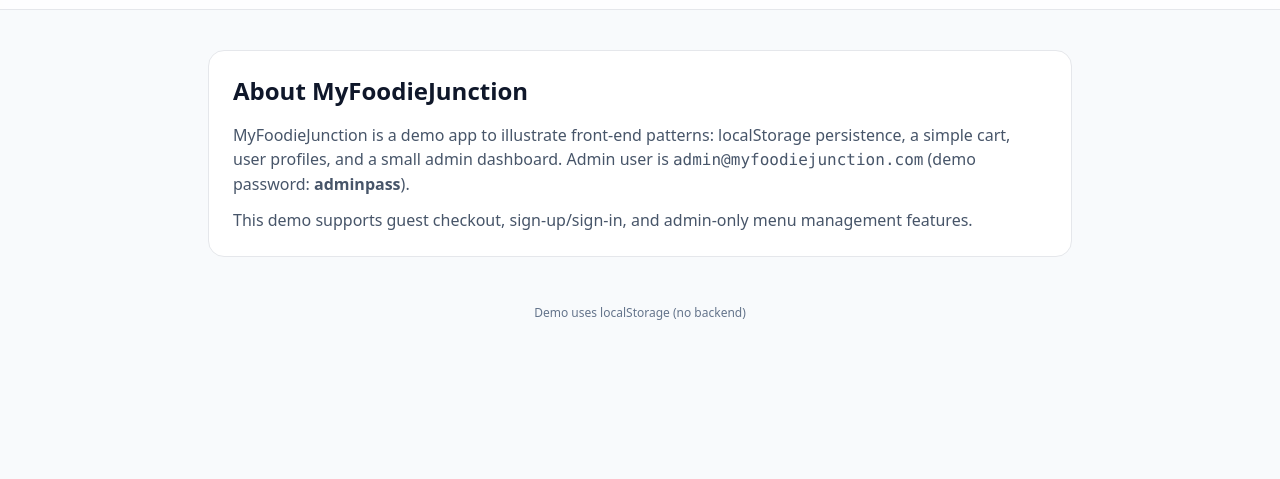
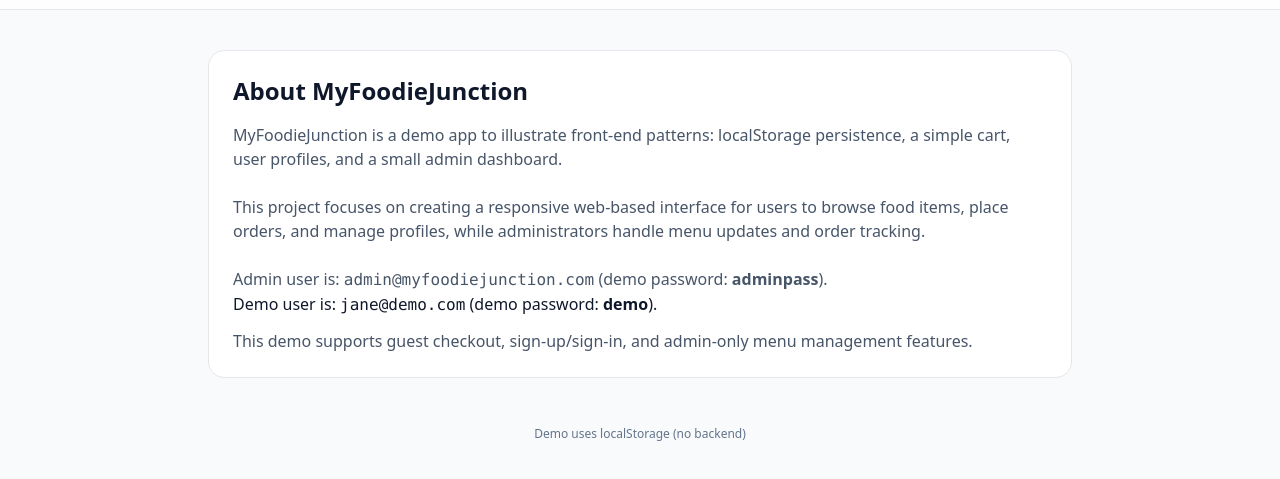
Before and after one commit to flyingfalcon99/simplilearn-fsd-online-food-ordering-app-project-1, a plain HTML site: page about.html in a window 1280 px wide. Shown: the part 55-534 px from the top of the page. Drawn offline with nearby package versions, Linux system fonts and the light colour scheme.

Commit message:
Changes to be committed: 	new file:   README.md 	modified:   about.html

```diff
--- a/about.html
+++ b/about.html
@@ -1,16 +1,19 @@
 <!DOCTYPE html>
 <html lang="en">
+
 <head>
     <meta charset="UTF-8" />
     <meta name="viewport" content="width=device-width, initial-scale=1.0" />
     <title>About - MyFoodieJunction</title>
     <script src="https://cdn.tailwindcss.com"></script>
 </head>
+
 <body class="bg-slate-50 text-slate-900">
     <header class="sticky top-0 z-20 border-b bg-white/80 backdrop-blur">
         <div class="mx-auto flex max-w-6xl items-center justify-between gap-3 px-4 py-3">
             <div class="flex items-center gap-3">
-          <a href="index.html" class="grid h-10 w-10 place-items-center rounded-2xl bg-slate-900 text-white font-bold">🍔</a>
+                <a href="index.html"
+                    class="grid h-10 w-10 place-items-center rounded-2xl bg-slate-900 text-white font-bold">🍔</a>
                 <div>
                     <h1 class="text-lg font-semibold leading-tight">MyFoodieJunction</h1>
                     <p class="text-xs text-slate-500 -mt-0.5">About us</p>
@@ -22,9 +25,11 @@
                     <a id="linkSignIn" href="signin.html" class="text-sm hover:underline">Sign In</a>
                 </div>
 
-          <div id="currentUserDisplay" class="hidden items-center gap-2 rounded-xl border px-3 py-2 text-sm font-medium">
+                <div id="currentUserDisplay"
+                    class="hidden items-center gap-2 rounded-xl border px-3 py-2 text-sm font-medium">
                     <span id="currentUserEmail" class="text-sm font-medium text-slate-700">Guest</span>
-            <button id="btnLogout" class="ml-2 rounded-xl border px-2 py-1 text-sm hover:bg-slate-50">Logout</button>
+                    <button id="btnLogout"
+                        class="ml-2 rounded-xl border px-2 py-1 text-sm hover:bg-slate-50">Logout</button>
                 </div>
             </div>
         </div>
@@ -33,8 +38,22 @@
     <main class="mx-auto max-w-4xl px-4 py-10">
         <div class="rounded-2xl border bg-white p-6">
             <h1 class="text-2xl font-semibold">About MyFoodieJunction</h1>
-        <p class="mt-4 text-slate-600">MyFoodieJunction is a demo app to illustrate front-end patterns: localStorage persistence, a simple cart, user profiles, and a small admin dashboard. Admin user is <code>admin@myfoodiejunction.com</code> (demo password: <strong>adminpass</strong>).</p>
-        <p class="mt-3 text-slate-600">This demo supports guest checkout, sign-up/sign-in, and admin-only menu management features.</p>
+            <p class="mt-4 text-slate-600">MyFoodieJunction is a demo app to illustrate front-end patterns: localStorage
+                persistence, a simple cart, user profiles, and a small admin dashboard.
+
+                <br /><br />
+                This project focuses on creating a responsive web-based interface for users to browse food items, place
+                orders, and manage profiles, while administrators handle menu updates and order tracking.
+
+                <br /><br />
+                Admin user is:
+                <code>admin@myfoodiejunction.com</code> (demo password: <strong>adminpass</strong>).
+            </p>
+
+            Demo user is:
+            <code>jane@demo.com</code> (demo password: <strong>demo</strong>).</p>
+            <p class="mt-3 text-slate-600">This demo supports guest checkout, sign-up/sign-in, and admin-only menu
+                management features.</p>
         </div>
     </main>
 
@@ -44,4 +63,5 @@
 
     <script src="auth.js"></script>
 </body>
+
 </html>
```
Also changed, not shown: 1 other file. Lines whose indentation alone changed are shown as unchanged.
